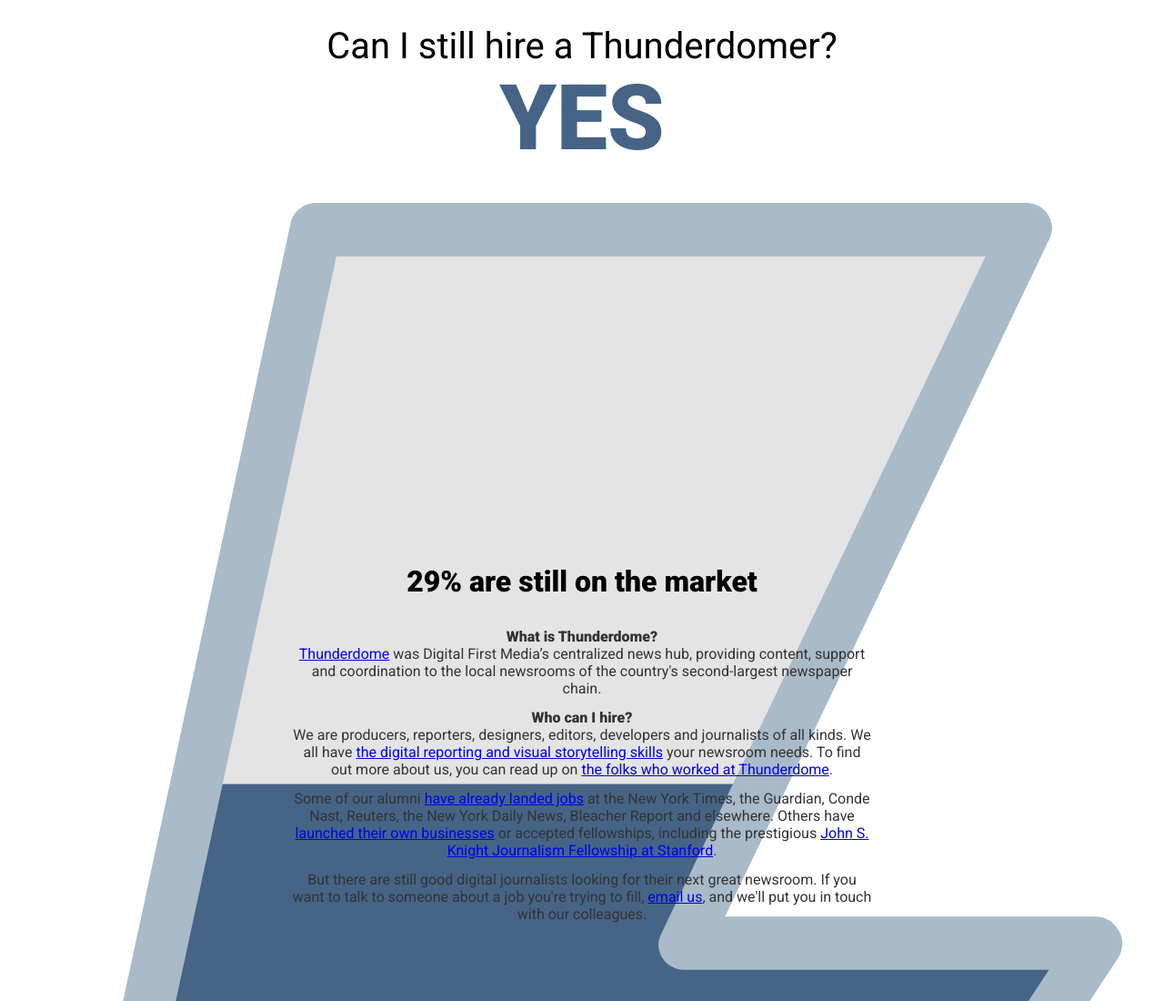
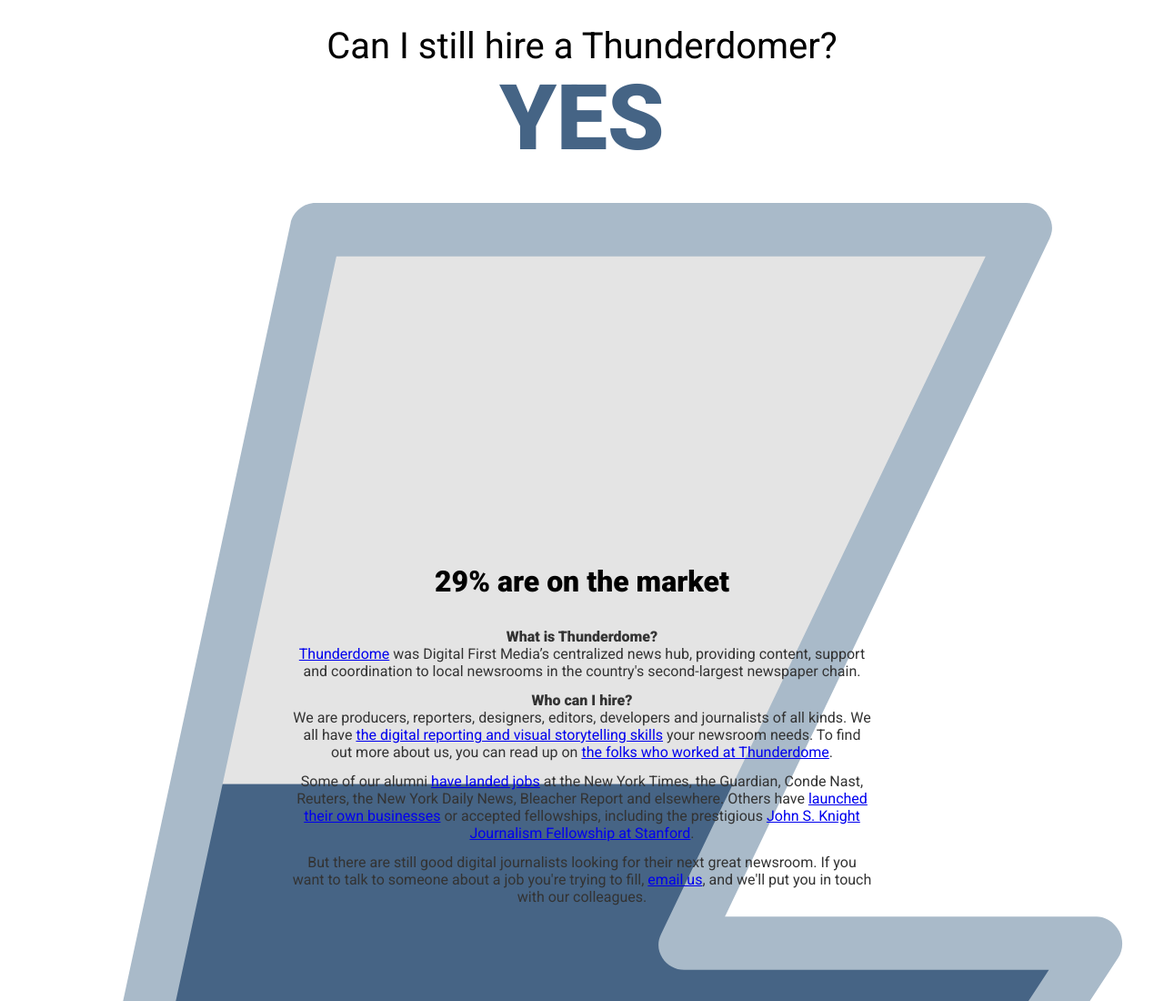
Before and after one commit to tommeagher/hire-a-tdomer, a plain HTML site: page index.html in a window 1280 px wide. Shown: the top 1100 px of the page at 91% size. Drawn offline with nearby package versions, Linux system fonts and the light colour scheme.

Commit message:
tweaked wording here and there

```diff
--- a/index.html
+++ b/index.html
@@ -59,9 +59,9 @@
 
 
 	<h3 id="percDisp">000% have found jobs</h3>
-	<h2><strong>What is Thunderdome?</strong><br /> <a href="http://www.insidethunderdome.com/">Thunderdome</a> was Digital First Media’s centralized news hub, providing content, support and coordination to the local newsrooms of the country's second-largest newspaper chain. </h2>
-	<h2><strong>Who can I hire?</strong><br /> We are producers, reporters, designers, editors, developers and journalists of all kinds. We all have <a href="http://youtu.be/txDvJUIlWE8">the digital reporting and visual storytelling skills</a> your newsroom needs. To find out more about us, you can read up on <a href="http://insidethunderdome.com/about/who-we-are/">the folks who worked at Thunderdome</a>.	</h2>
-	<h2> Some of our alumni <a href="http://insidethunderdome.com/2014/04/30/project-thunderdome-staff/">have already landed jobs</a> at the New York Times, the Guardian, Conde Nast, Reuters, the New York Daily News, Bleacher Report and elsewhere. Others have <a href="http://danielbachhuber.com/2014/04/02/introducing-hand-built/">launched their own businesses</a> or accepted fellowships, including the prestigious <a href="http://knight.stanford.edu/news-notes/2014/us-knight-fellows-for-2014-15-announced/">John S. Knight Journalism Fellowship at Stanford</a>.
+	<h2><strong>What is Thunderdome?</strong><br /> <a href="http://www.insidethunderdome.com/">Thunderdome</a> was Digital First Media’s centralized news hub, providing content, support and coordination to local newsrooms in the country's second-largest newspaper chain. </h2>
+	<h2><strong>Who can I hire?</strong><br /> We are producers, reporters, designers, editors, developers and journalists of all kinds. We all have <a href="http://youtu.be/txDvJUIlWE8">the digital reporting and visual storytelling skills</a> your newsroom needs. To find out more about us, you can read up on <a href="http://outsidethunderdome.com/about/who-we-are/">the folks who worked at Thunderdome</a>.	</h2>
+	<h2> Some of our alumni <a href="http://outsidethunderdome.com/2014/04/30/project-thunderdome-staff/">have landed jobs</a> at the New York Times, the Guardian, Conde Nast, Reuters, the New York Daily News, Bleacher Report and elsewhere. Others have <a href="http://danielbachhuber.com/2014/04/02/introducing-hand-built/">launched their own businesses</a> or accepted fellowships, including the prestigious <a href="http://knight.stanford.edu/news-notes/2014/us-knight-fellows-for-2014-15-announced/">John S. Knight Journalism Fellowship at Stanford</a>.
 
 	</h2>
 	<h2>But there are still good digital journalists looking for their next great newsroom. If you want to talk to someone about a job you're trying to fill, <a href="mailto:hello+tdome@canistillhireathunderdomer.com">email us</a>, and we'll put you in touch with our colleagues.</h2>
@@ -74,7 +74,7 @@
 		var total = 48;
 		var perc = jobs/total;
 		var meterH = 340 * perc;
-		$("#percDisp").text( (100-Math.ceil((perc * 100))) + "% are still on the market")
+		$("#percDisp").text( (100-Math.ceil((perc * 100))) + "% are on the market")
 		$("#themeter").attr("height", meterH);
 		$("#themeter").attr("y", 5.941 + 350 - meterH);
 
```
